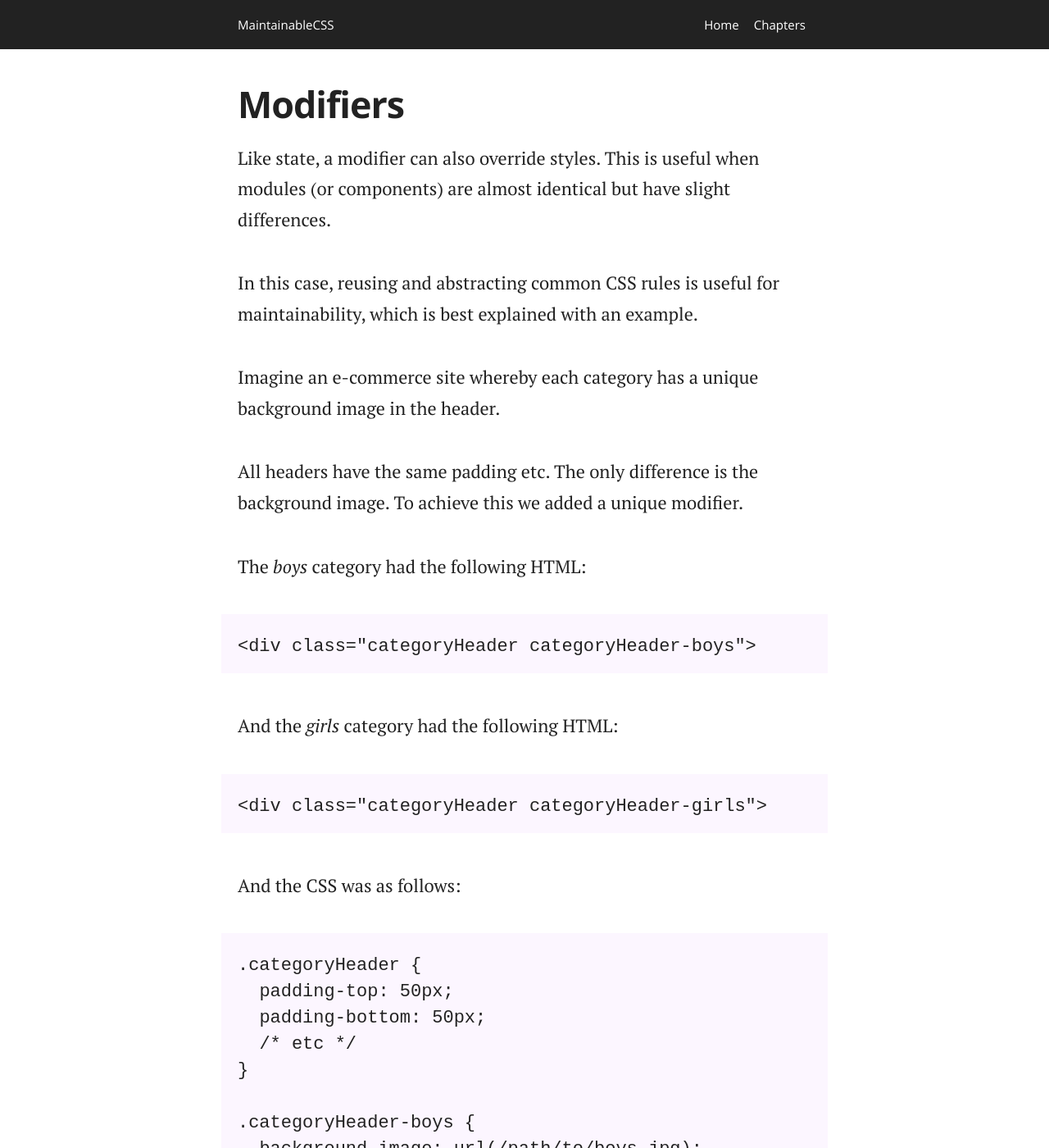
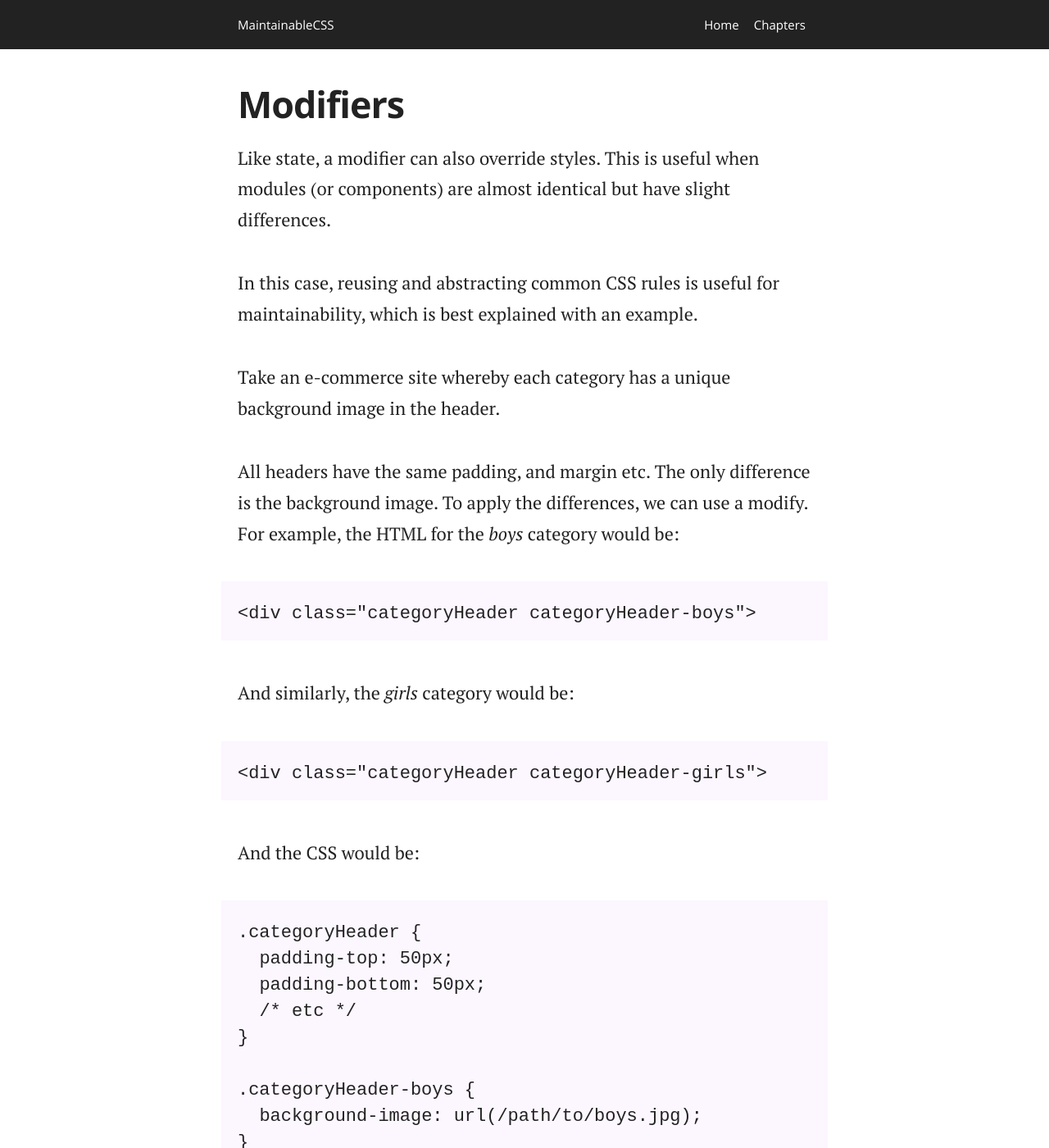
Before and after one commit to adamsilver/maintainablecss.com-jekyll, a Jekyll site: the page built from _chapters/08-modifiers.md, in a window 1280 px wide and 1400 px high. Shown: the whole window at 82% size. Built offline with Jekyll 4.4.1, drawn with Linux system fonts in a browser that asks for light colours.

Commit message:
Update modifiers

```diff
--- a/_chapters/08-modifiers.md
+++ b/_chapters/08-modifiers.md
@@ -10,19 +10,17 @@ Like state, a modifier can also override styles. This is useful when modules (or
 
 In this case, reusing and abstracting common CSS rules is useful for maintainability, which is best explained with an example.
 
-Imagine an e-commerce site whereby each category has a unique background image in the header.
+Take an e-commerce site whereby each category has a unique background image in the header.
 
-All headers have the same padding etc. The only difference is the background image. To achieve this we added a unique modifier.
-
-The *boys* category had the following HTML:
+All headers have the same padding, and margin etc. The only difference is the background image. To apply the differences, we can use a modify. For example, the HTML for the *boys* category would be:
 
 	<div class="categoryHeader categoryHeader-boys">
 
-And the *girls* category had the following HTML:
+And similarly, the *girls* category would be:
 
 	<div class="categoryHeader categoryHeader-girls">
 
-And the CSS was as follows:
+And the CSS would be:
 
 	.categoryHeader {
 	  padding-top: 50px;
```
